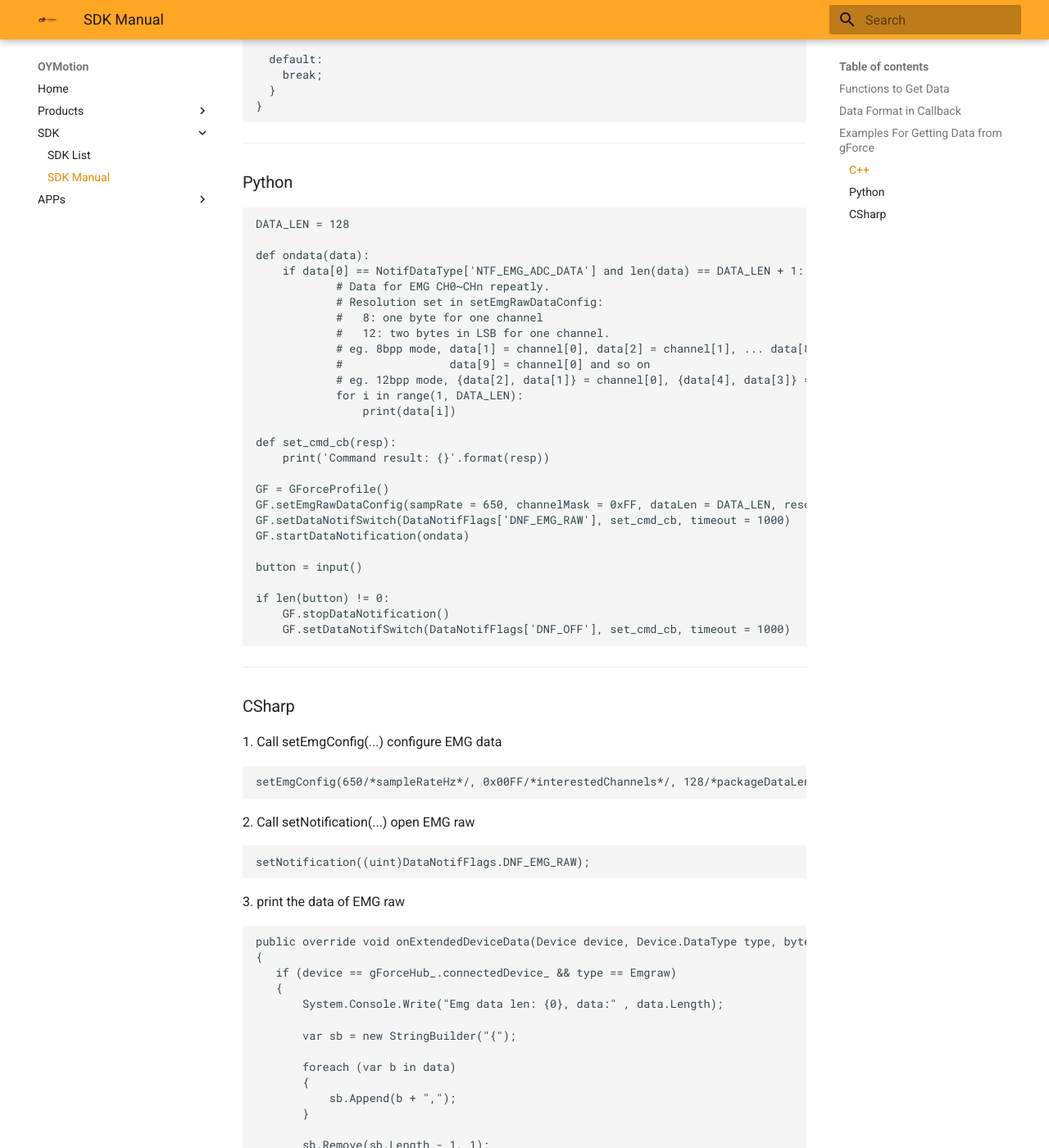
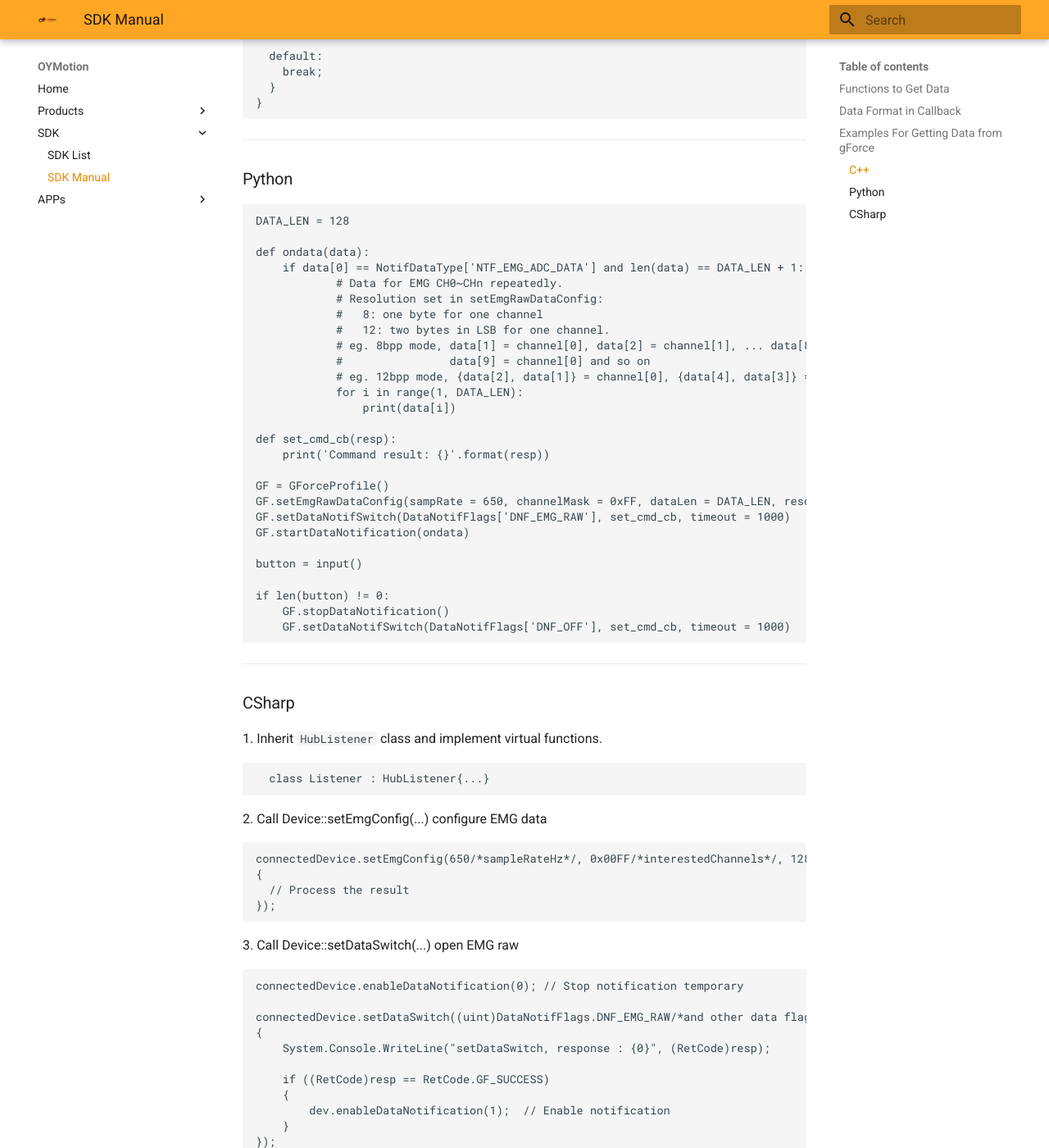
Before and after one commit to oymotion/oymotionDeveloperCommunity, an MkDocs documentation site: the page built from docs/SDK/gForceSDK.md, in a window 1280 px wide and 1400 px high, scrolled down 3642 px. Shown: the whole window at 82% size. Built offline with MkDocs 1.6.1 and Material for MkDocs 9.7.7, drawn with Linux system fonts in a browser that asks for light colours; some of the changed text lies outside the part shown.

Commit message:
Update docs.

````diff
--- a/docs/gForceSDK/gForceSDK.md
+++ b/docs/SDK/gForceSDK.md
@@ -8,8 +8,7 @@
 |SDK Type|Orientation Data|Gesture Data|Device Status|Other Data\*|Data Config Function|
 |:-|:-|:-|:-|:-|:-|
 |gForceCXX|onOrientationData(...)\*\*|onGestureData(...)\*\*|onDeviceStatusChanged(...)\*\*|onExtendedDeviceData(...)\*\*|DeviceSetting::setDataNotifSwitch(...)|
-|gForceCSharp|onOrientationData(...)\*\*|onGestureData(...)\*\*|onDeviceStatusChanged(...)\*\*|onExtendedDeviceData(...)\*\*|setNotification(...)|
-|gForceUnity|onOrientationData(...)\*\*|onGestureData(...)\*\*|onDeviceStatusChanged(...)\*\*|onExtendedDeviceData(...)\*\*|setNotification(...)|
+|gForceCSharp|onOrientationData(...)\*\*|onGestureData(...)\*\*|onDeviceStatusChanged(...)\*\*|onExtendedDeviceData(...)\*\*|Device::setDataSwitch(...)|
 |gForcePython|Callback of GF.startDataNotification(...)|Callback of GF.startDataNotification(...)|Callback of GF.startDataNotification(...)|Callback of GF.startDataNotification(...)|GF.setDataNotifSwitch(...)|
 |gForceArduino|GForceAdapter::GetGForceData(...)|GForceAdapter::GetGForceData(...)|GForceAdapter::GetGForceData(...)|GForceAdapter::GetGForceData(...)\*\*\*|NA|
 |gForceEmbedded|GForceAdapter::GetGForceData(...)|GForceAdapter::GetGForceData(...)|GForceAdapter::GetGForceData(...)|GForceAdapter::GetGForceData(...)\*\*\*|NA|
@@ -51,7 +50,9 @@ Data format:
 
 ## Examples For Getting Data from gForce
 
-Get EMG raw data examples
+Get EMG raw data examples.
+
+*Note:* Only data related functions here, for complete example, refer to code in [SDK list](./SDKList.md) please.
 
 ### C++
 
@@ -109,7 +110,7 @@ DATA_LEN = 128
 
 def ondata(data):
     if data[0] == NotifDataType['NTF_EMG_ADC_DATA'] and len(data) == DATA_LEN + 1:
-            # Data for EMG CH0~CHn repeatly.
+            # Data for EMG CH0~CHn repeatedly.
             # Resolution set in setEmgRawDataConfig:
             #   8: one byte for one channel
             #   12: two bytes in LSB for one channel.
@@ -138,40 +139,62 @@ if len(button) != 0:
 
 ### CSharp
 
-1\. Call setEmgConfig(...) configure EMG data
+1\. Inherit `HubListener` class and implement virtual functions.
+
+```c++
+  class Listener : HubListener{...}
+```
+
+2\. Call Device::setEmgConfig(...) configure EMG data
 
 ```CSharp
-setEmgConfig(650/*sampleRateHz*/, 0x00FF/*interestedChannels*/, 128/*packageDataLength*/, 8/*adcResolution*/);
+connectedDevice.setEmgConfig(650/*sampleRateHz*/, 0x00FF/*interestedChannels*/, 128/*packageDataLength*/, 8/*adcResolution*/, (Device dev, uint resp) =>
+{
+  // Process the result
+});
 ```
 
-2\. Call setNotification(...) open EMG raw
+3\. Call Device::setDataSwitch(...) open EMG raw
 
 ```CSharp
-setNotification((uint)DataNotifFlags.DNF_EMG_RAW);
+connectedDevice.enableDataNotification(0); // Stop notification temporary
+
+connectedDevice.setDataSwitch((uint)DataNotifFlags.DNF_EMG_RAW/*and other data flags you want*/, (Device dev, uint resp) =>
+{
+    System.Console.WriteLine("setDataSwitch, response : {0}", (RetCode)resp);
+
+    if ((RetCode)resp == RetCode.GF_SUCCESS)
+    {
+        dev.enableDataNotification(1);  // Enable notification
+    }
+});
 ```
 
 3\. print the data of EMG raw
 
 ```CSharp
-public override void onExtendedDeviceData(Device device, Device.DataType type, byte[] data)
+class Listener : HubListener
 {
-   if (device == gForceHub_.connectedDevice_ && type == Emgraw)
-   {
-       System.Console.Write("Emg data len: {0}, data:" , data.Length);
+  public override void onExtendedDeviceData(Device device, Device.DataType type, byte[] data)
+  {
+    if (type == Device.DataType.Emgraw)
+    {
+        System.Console.Write("Emg data len: {0}, data:" , data.Length);
 
-       var sb = new StringBuilder("{");
+        var sb = new StringBuilder("{");
 
-       foreach (var b in data)
-       {
-           sb.Append(b + ",");
-       }
+        foreach (var b in data)
+        {
+            sb.Append(b + ",");
+        }
 
-       sb.Remove(sb.Length - 1, 1);
-       sb.Append("}");
+        sb.Remove(sb.Length - 1, 1);
+        sb.Append("}");
 
-       System.Console.WriteLine(sb.ToString());
-   }
+        System.Console.WriteLine(sb.ToString());
+    }
+  }
 }
 ```
 
-**Note**: Data transfers should be off when configuring data types and starting/stoping data notification.
+**Note**: Data transfers should be off when configuring data types and starting/stopping data notification.
--- a/mkdocs.yml
+++ b/mkdocs.yml
@@ -17,8 +17,8 @@ nav:
     - gForceJoint: ./gForceJoint/gForceJoint.md
 
   - SDK:
-      - SDK List: ./gForceSDK/SDKList.md
-      - SDK Manual: ./gForceSDK/gForceSDK.md
+      - SDK List: ./SDK/SDKList.md
+      - SDK Manual: ./SDK/gForceSDK.md
 
   - APPs:
       - OTrain: ./APPs/OTrain.md
````
Also changed, not shown: other parts of docs/SDK/gForceSDK.md (+8 -8 lines), README.md (+26 -17 lines), docs/SDK/SDKList.md (added, +49 -0 lines), docs/gForce200/gForce200UserGuide.md (+16 -1 lines), docs/gForcePro/gForcePro.md (+16 -5 lines), docs/gForceSDK/SDKList.md (deleted, +0 -43 lines), docs/index.md (+4 -4 lines), docs/gForce200/imgs/IMU.png (added), docs/gForcePro/IMU.png (added), docs/gForcePro/imgs/IMU.png (added).
